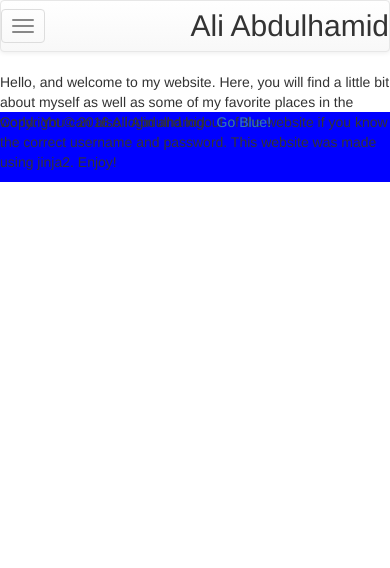
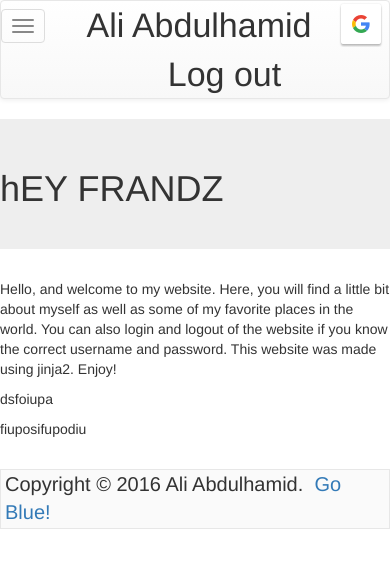
Before and after one commit to abdulaliumich/ali-portfolio, a Python web app: template templates/index.html in a window 390 px wide. Shown: the top 568 px of the page. Run offline with Jinja, Linux system fonts and the light colour scheme; the template is opened without the code that fills it: most values are stand-ins (such as "Sample title", 1, 10 or a date in 2020); some libraries are stand-ins or nearby versions.

Commit message:
Fix layout issues and add login logout buttons

```diff
--- a/static/main.css
+++ b/static/main.css
@@ -1,22 +1,39 @@
+/* Only display this div for the tablet/desktop views */
+.page-header {
+	display: none;
+	text-align: center;
+	border: 0px;
+	margin: 0px;
+}
+	.page-header > h1 {
+		font-size: 50px;
+	}
+
+/* Navigation stuff */
+
+.navbar {
+	min-height: 0px;
+}
+
+/* Put the mobile hamburger menu on the left side */
 .navbar-toggle {
 	float: left;
 }
 
-.page-header {
-	margin-left: 5px;
-	display: none;
+/* The mobile header */
+.navbar-header > div {
+	text-align: center;
 }
 
-.nav {
-	margin-bottom: 25px;
-}
+	.navbar-header > div > span {
+		font-size: 34px;
+	}
 
-.navbar-header > span {
-	text-align: right;
-	display: inherit;
-	margin-top: 4px;
-	font-size: 30px;
-}
+	.navbar-header > div > a > img {
+		float: right;
+		margin-right: 5px;
+	}
+/*					 */
 
 .nav-pills > li > a {
 	border: 1px solid black;
@@ -27,13 +44,29 @@
 	.nav-pills > li.active > a {
 		background-color: black;
 	}
+		.nav-pills > li.active > a:hover {
+			background-color: red;
+		}
+
+
+/* Footer stuff */
 
 footer {
-	height: 70px;
-	margin-top: -70px;
-	background-color: blue;
-	clear: both;
+	position: relative;
+	height: 60px;
+	bottom: 0px;
+	margin-top: 20px;
+	background-color: #FAFAFA;
+	border: 1px solid #E7E7E7;
+	width: 100%;
 }
+	footer p {
+		position: absolute;
+		top: 50%;
+		transform: translateY(-50%);
+		padding-left: 4px;
+		font-size: 20px;
+	}
 
 /* Media queries */
 
@@ -49,12 +82,12 @@ footer {
 
 /* Small Devices, Tablets */
 @media only screen and (min-width : 768px) {
+	/* Make the page header visible */
 	.page-header {
 		display: block;
-		text-align: center;
 	}
 
-	.navbar-header > span {
+	.navbar-header > div {
 		display: none;
 	}
 
@@ -70,7 +103,7 @@ footer {
 			margin-top: 15px;
 			margin-bottom: 15px;
 		}
-			/* Increase size if icon and put it on its own line */
+			/* Increase size of icon and put it on its own line */
 			.nav-pills > li > a > div > i {
 				font-size: 3em;
 				display: block;
--- a/templates/base.html
+++ b/templates/base.html
@@ -25,14 +25,24 @@
 	<!-- My stylesheet -->
 	<link rel="stylesheet" href="static/main.css">
 
+	<!-- My JS file -->
+	<script src="static/main.js"></script
+
 </head>
 
 <body>
 	<header>
+		<div class="page-header">
+  			<h1>Ali Abdulhamid</h1>
+  			<a href="{{logUrl}}">
+  				<img id ="bigSignInButton" src="static/signin/btn_google_signin_light_normal_web.png" alt="Google Sign In Button"
+  				onload="loginButton('bigSignInButton', 'bigLogout', {{loggedIn}})" onmouseover ="signInMouseOver('bigSignInButton')"
+  				onmouseout="signInMouseOut('bigSignInButton')" onmousedown="signInMouseDown('bigSignInButton')"/>
+  				<span id="bigLogout">Log out</span>
+  			</a>
+		</div>
+
 		<nav class="navbar navbar-default">
-			<div class="page-header">
-  <h1>Ali Abdulhamid</h1>
-</div>
   			<div class="container-fluid">
 			    <div class="navbar-header">
 				      <button type="button" class="navbar-toggle" data-toggle="collapse" data-target="#myNavbar">
@@ -40,9 +50,17 @@
 				        	<span class="icon-bar"></span>
 				        	<span class="icon-bar"></span>
 			      	  </button>
-			      	  <span>Ali Abdulhamid</span>
+			      	  <div>
+			      	  	<span>Ali Abdulhamid</span>
+			      	  	<a href="{{logUrl}}">
+			      	  		<img id="smallSignInButton" src="static/signin/btn_google_light_normal_ios.png" alt="Google Sign In Button"
+			      	  		onload="loginButton('smallSignInButton', 'smallLogout', {{loggedIn}})" onmouseover = "signInMouseOver('smallSignInButton')" onmouseout="signInMouseOut('smallSignInButton')"
+			      	  		onmousedown="signInMouseDown('bigSignInButton')"/>
+			      	  	</a>
+			      	  	<span id="smallLogout">Log out</span>
+			      	  </div>
 			    </div>
-    			<div class="collapse navbar-collapse navbar-left" id="myNavbar">
+    			<div class="collapse navbar-collapse" id="myNavbar">
       				<ul class="nav nav-pills nav-justified">
 				        <li class="{% if current_page == 'INDEX' %}active{% else %}{% endif %}">
 				        	<a href="/index">
@@ -84,14 +102,6 @@
 				        		</div>
 				        	</a>
 				        </li>
-				        <li class="{% if current_page == 'LOGIN' %}active{% else %}{% endif %}">
-				        	<a href="#">
-				        		<div>
-				        			<i class="fa fa-sign-in"></i>
-				        			<span>LOGIN</span>
-				        		</div>
-				        	</a>
-				        </li>
       				</ul>
     			</div>
   			</div>
@@ -102,8 +112,12 @@
 	{% block content %}
 	Each page should be putting its unique content here.
 	{% endblock %}
+
+
 	<footer>
-		<p>Copyright &copy; 2016 Ali Abdulhamid.&nbsp; <a href = "http://www.umich.edu">Go Blue!</a></p>
+		<p>Copyright &copy; 2016 Ali Abdulhamid.&nbsp;
+			<a href = "http://www.umich.edu">Go Blue!</a>
+		</p>
 	</footer>
 
 </body>
--- a/templates/guestbook.html
+++ b/templates/guestbook.html
@@ -1,6 +1,5 @@
 {% extends "templates/base.html" %}
 
 {% block content %}
-	<a href="{{login}}">Login</a>
-	<a href="{{logout}}">Logout</a>
+	hi
 {%endblock%}
--- a/templates/index.html
+++ b/templates/index.html
@@ -1,7 +1,27 @@
 {% extends "templates/base.html" %}
 
 {% block content %}
-<p>Hello, and welcome to my website. Here, you will find a little bit about myself
-   as well as some of my favorite places in the world. You can also login and logout of the website
-   if you know the correct username and password. This website was made using jinja2. Enjoy!</p>
+<div class="jumbotron">
+	<h1> hEY FRANDZ </h1>
+</div>
+
+<div class="row">
+	<div class="col-xs-12 col-sm-4">
+		<p>Hello, and welcome to my website. Here, you will find a little bit about myself
+  		   as well as some of my favorite places in the world. You can also login and logout of the website
+   		   if you know the correct username and password. This website was made using jinja2. Enjoy!
+		</p>
+	</div>
+	<div class="col-xs-12 col-sm-4">
+		<p>
+			dsfoiupa
+		</p>
+	</div>
+	<div class="col-xs-12 col-sm-4">
+		<p>
+			fiuposifupodiu
+		</p>
+	</div>
+</div>
+
 {%endblock%}
```
Also changed, not shown: main.py (+14 -3 lines), static/main.js (added, +48 -0 lines), static/signin/btn_google_light_focus_ios.png (added), static/signin/btn_google_light_normal_ios.png (added), static/signin/btn_google_light_pressed_ios.png (added), static/signin/btn_google_signin_light_focus_web.png (added), static/signin/btn_google_signin_light_normal_web.png (added), static/signin/btn_google_signin_light_pressed_web.png (added), 1 other file.
